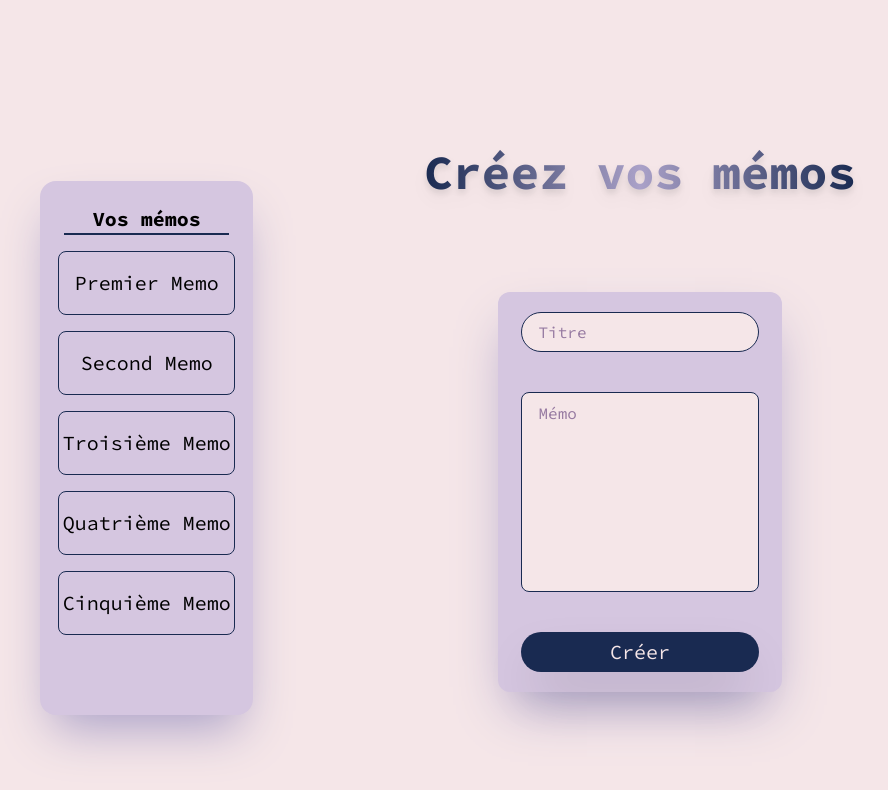
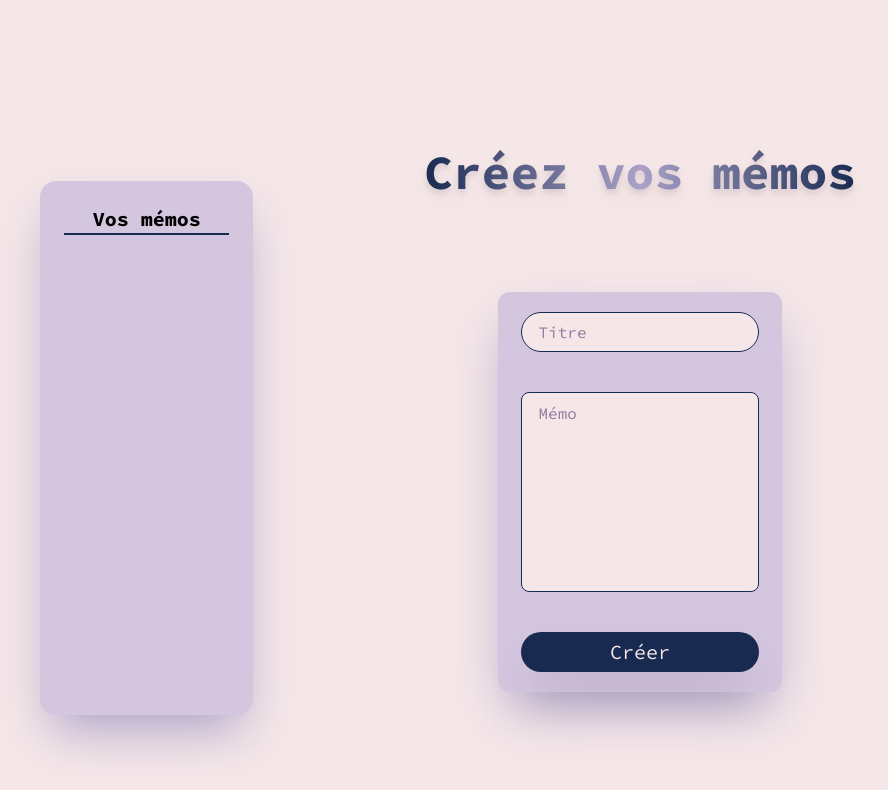
Before and after one commit to Timeuh/memo-app, a React (Vite) app: page / in a window 1280 px wide. Shown: the top 790 px of the page, without its empty margins (0-888 px from the left). Built offline with nearby package versions, Linux system fonts and the light colour scheme.

Commit message:
feat: call hook to get memos from local storage

```diff
--- a/src/App.tsx
+++ b/src/App.tsx
@@ -2,6 +2,7 @@ import MemoForm from '@/components/MemoForm';
 import MemoBar from '@/components/memobar/MemoBar';
 import {Memo} from '@/appTypes';
 import {useState} from 'react';
+import useMemoList from '@/hooks/useMemoList';
 
 export default function App() {
   const placeholderTypeMemo: Memo = {
@@ -11,36 +12,8 @@ export default function App() {
   };
 
   const [placeholderMemo, setPlaceholderMemo] = useState<Memo>(placeholderTypeMemo);
-
-  const [memos, setMemos] = useState<Array<Memo>>(
-    [
-      {
-        id: 1,
-        title: 'Premier Memo',
-        content: 'Contenu du premier memo'
-      },
-      {
-        id: 2,
-        title: 'Second Memo',
-        content: 'Contenu du second memo'
-      },
-      {
-        id: 3,
-        title: 'Troisième Memo',
-        content: 'Contenu du troisième memo'
-      },
-      {
-        id: 4,
-        title: 'Quatrième Memo',
-        content: 'Contenu du quatrième memo'
-      },
-      {
-        id: 5,
-        title: 'Cinquième Memo',
-        content: 'Contenu du cinquième memo'
-      }
-    ]
-  );
+  const [memos, setMemos] = useState<Array<Memo>>([]);
+  useMemoList(setMemos);
 
   const addMemo = (memo: Memo) => {
     const newMemos: Array<Memo> = [...memos, memo];
```
